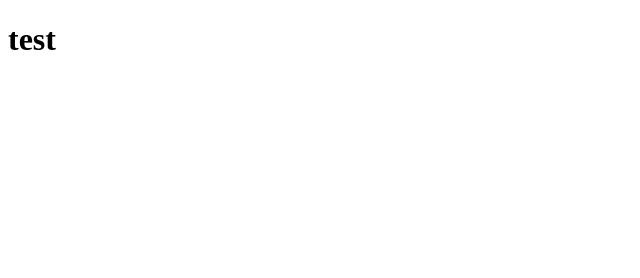
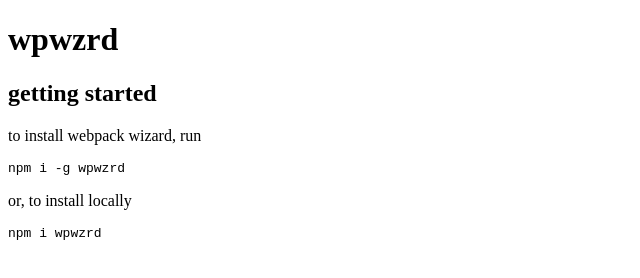
Before and after one commit to webpackwizzard/wcgen, a website: page index.html in a window 1280 px wide. Shown: the whole page, without its empty margins (0-640 px from the left). Drawn offline with Linux system fonts and the light colour scheme.

Commit message:
change name in package.json to be able to publish on npm

```diff
--- a/index.html
+++ b/index.html
@@ -9,7 +9,12 @@
 </head>
 
 <body>
-  <h1>test</h1>
+  <h1>wpwzrd</h1>
+  <h2>getting started</h2>
+  <p>to install webpack wizard, run</p>
+  <pre><code>npm i -g wpwzrd </code></pre>
+  <p>or, to install locally</p>
+  <pre><code>npm i wpwzrd</code></pre>
 </body>
 
 </html>
--- a/package.json
+++ b/package.json
@@ -1,5 +1,5 @@
 {
-  "name": "webpackwizard",
+  "name": "wpwzrd",
   "version": "1.0.0",
   "description": "Webpack Config Generator",
   "main": "index.js",
```
